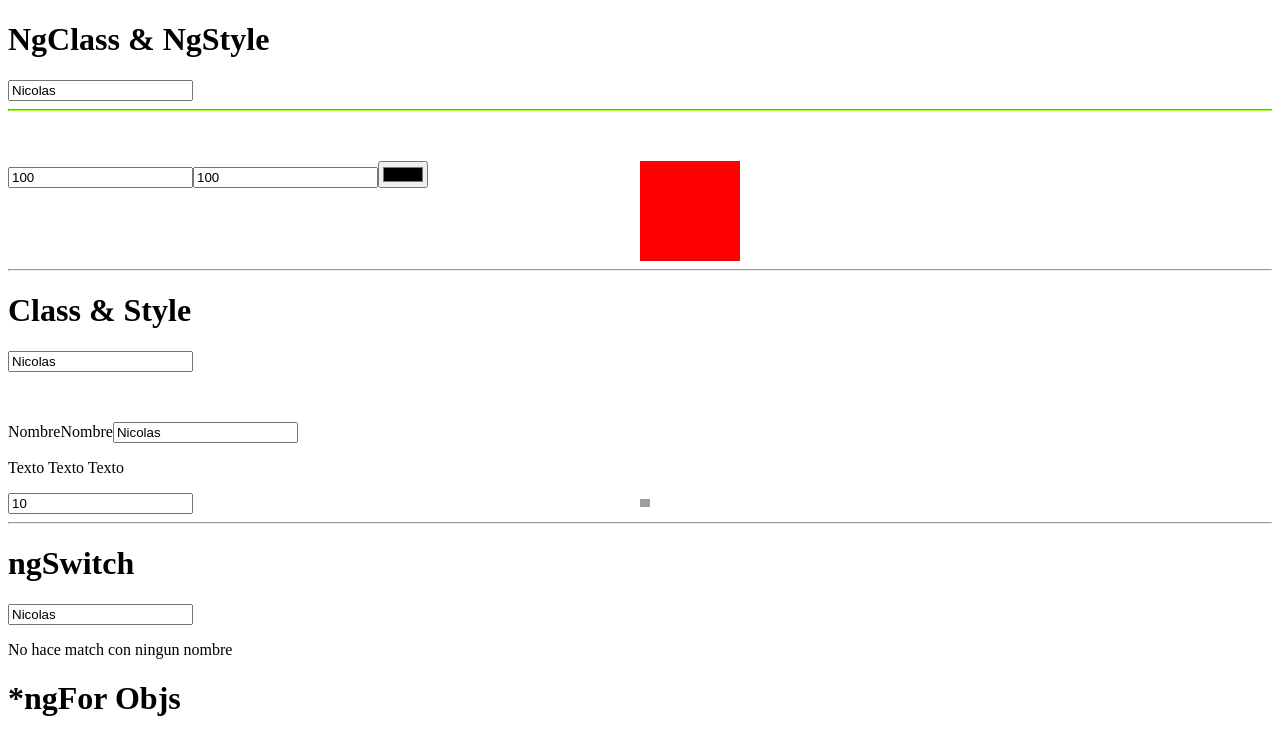
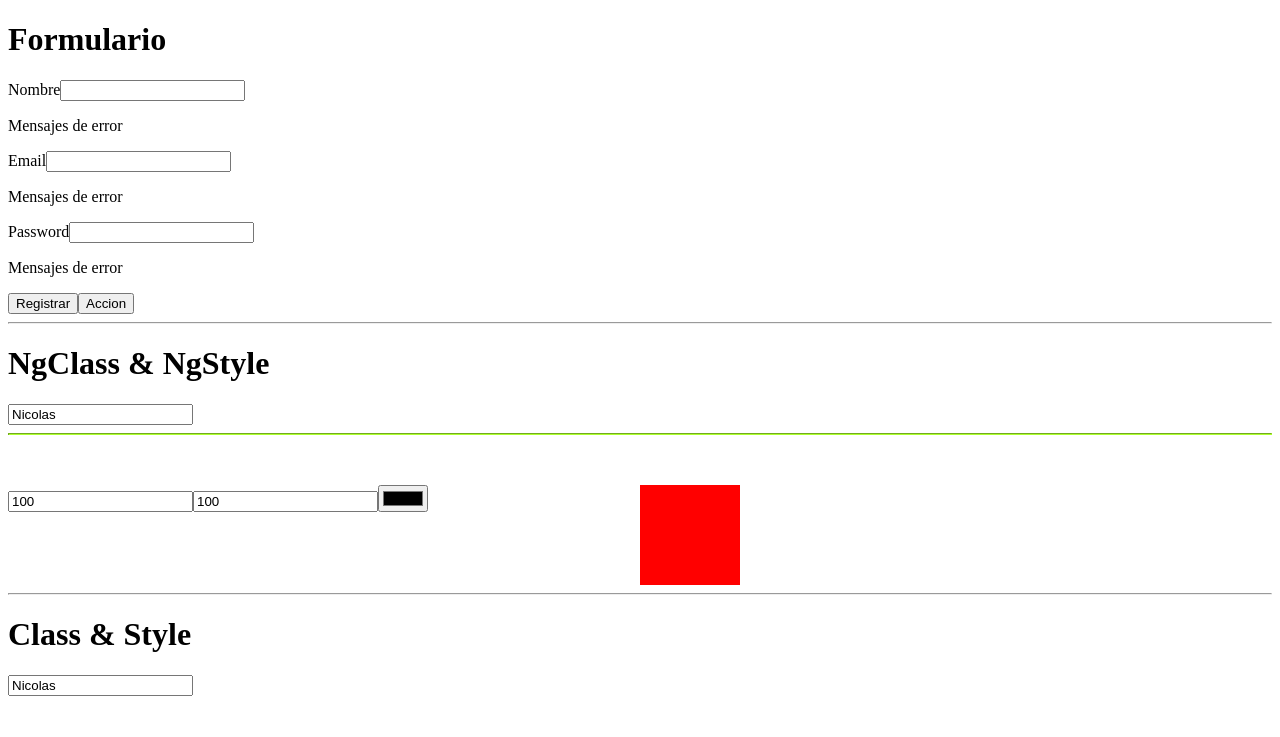
Before and after one commit to fernandojosecc/angular-fundamentals, an Angular app: page / in a window 1280 px wide. Shown: the top 737 px of the page. Built offline with nearby package versions, Linux system fonts and the light colour scheme; grey boxes are pictures that could not be loaded.

Commit message:
Crear un formulario

```diff
--- a/src/app/app.component.html
+++ b/src/app/app.component.html
@@ -1,3 +1,24 @@
+<h1>Formulario</h1>
+<form (ngSubmit)="onRegister()" #myForm="ngForm">
+  <div class="input-group">
+  <label for="name">Nombre</label>
+  <input type="text" name="name" id="name" [(ngModel)]="register.name">
+  <p>Mensajes de error</p>
+  </div>
+  <div class="input-group">
+    <label for="email">Email</label>
+    <input type="text" name="email" id="email" [(ngModel)]="register.email">
+    <p>Mensajes de error</p>
+    </div>
+    <div class="input-group">
+      <label for="password">Password</label>
+      <input type="password" name="password" id="password" [(ngModel)]="register.password">
+      <p>Mensajes de error</p>
+      </div>
+      <button [disabled]="myForm.invalid" type="submit">Registrar</button>
+      <button type="button">Accion</button>
+    </form>
+<hr />
 <h1>NgClass & NgStyle</h1>
 <input type="text" required #nameInput4="ngModel" [(ngModel)]="person.name"/>
 <hr class="line-error"
--- a/src/app/app.component.ts
+++ b/src/app/app.component.ts
@@ -13,6 +13,11 @@ export class AppComponent {
   age = 20;
   img = 'https://depor.com/resizer/zYAewNYe84T1H3sm_y61ClAywWI=/1200x900/smart/filters:format(jpeg):quality(75)/cloudfront-us-east-1.images.arcpublishing.com/elcomercio/K74I6DN7S5HDZKGZMZ7SJX5ARE.jpg';
   btnDisabled = true;
+  register ={
+    name: '',
+    email:'',
+    password:'',
+  }
   person={
     name :'Nicolas',
     age : 20,
@@ -86,4 +91,7 @@ export class AppComponent {
   deleteName(index:number){
     this.names.splice(index,1);
   }
+  onRegister(){
+    console.log(this.register)
+  }
 }
```
